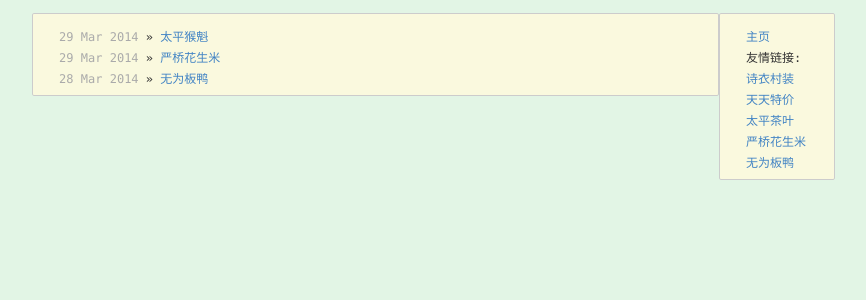
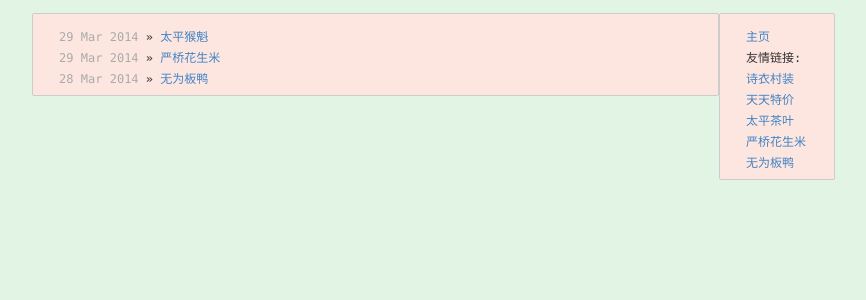
Before and after one commit to poetryvillage/poetryvillage.github.io, a Jekyll site: the page built from index.html, in a window 1280 px wide. Shown: the top 300 px of the page, without its empty margins (225-1091 px from the left). Built offline with Jekyll 4.4.1, drawn with Linux system fonts in a browser that asks for light colours.

Commit message:
Update stylesheet.css

```diff
--- a/css/stylesheet.css
+++ b/css/stylesheet.css
@@ -14,7 +14,7 @@
 }
 
 div.main, div.leftBar{
-  background-color: #faf9de;
+  background-color: #FDE6E0;
   border: 1px solid #ccc;
   font-family: Consolas, "Liberation Mono", Courier, monospace;
   line-height: 1.01em;
```
